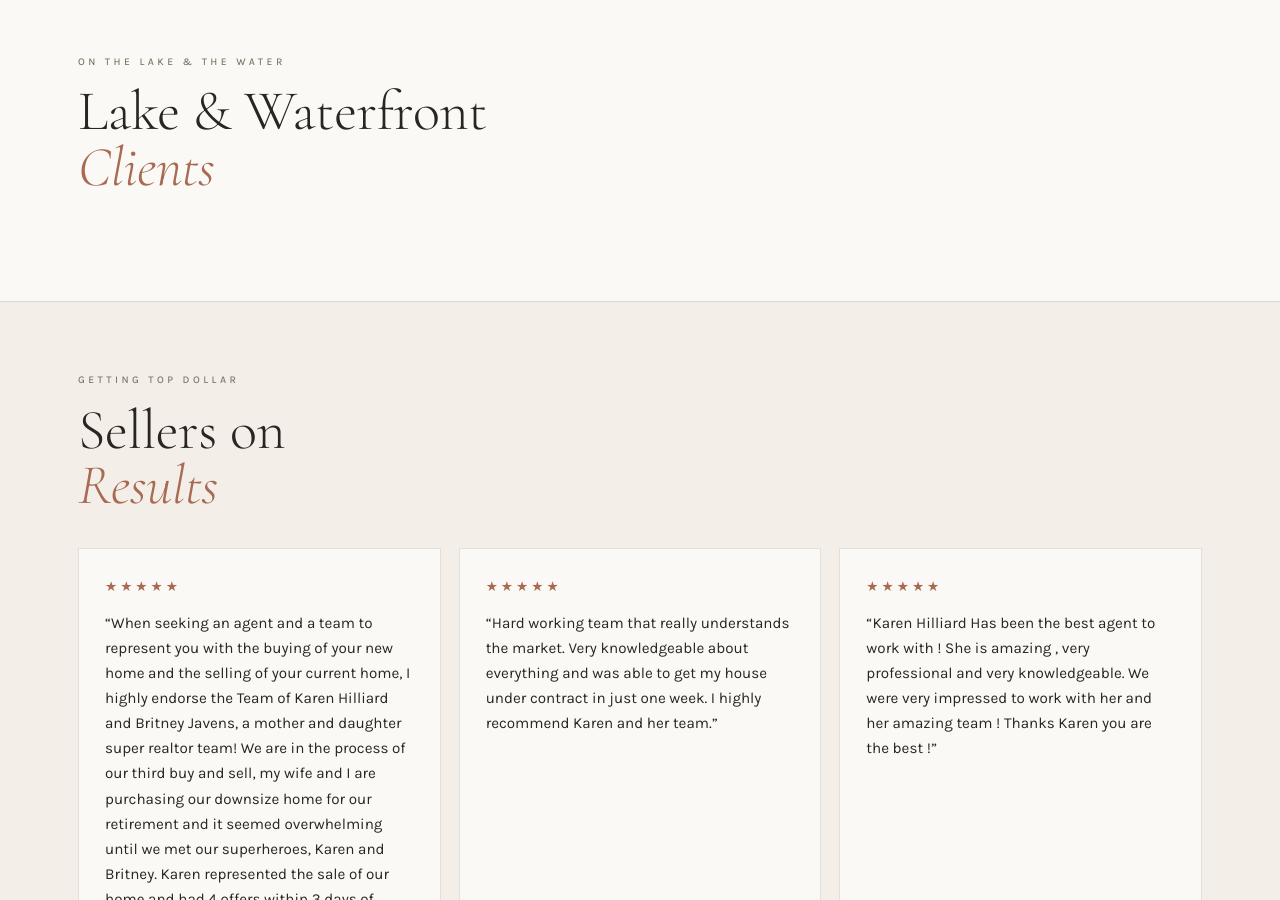
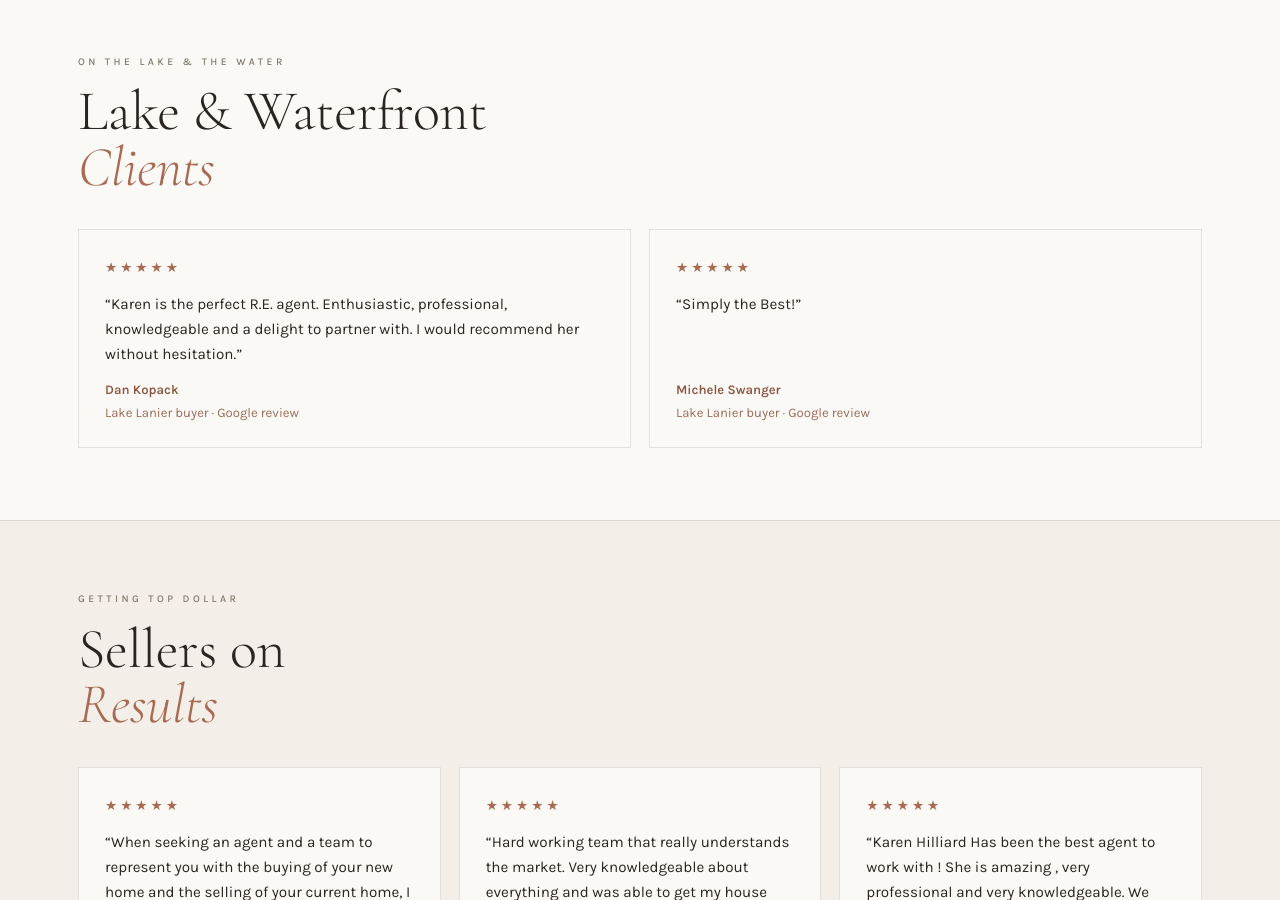
Before and after one commit to Westyn3/karen-hilliard-realtor, a Jekyll site: the page reviews.html, which Jekyll copies as it is, in a window 1280 px wide and 900 px high, scrolled down 636 px. Built offline with Jekyll 4.4.1, drawn with Linux system fonts in a browser that asks for light colours.

Commit message:
Repair lake reviews section: restore Kopack and Swanger cards and div structure eaten by earlier removal
Co-Authored-By: Claude Fable 5 <noreply@anthropic.com>
Claude-Session: https://claude.ai/code/session_01GfkB24Q1p6N12BXKbHHTG4

```diff
--- a/reviews.html
+++ b/reviews.html
@@ -138,7 +138,7 @@
     <div class="container">
       <p class="section-label">On the Lake &amp; the Water</p>
       <h2 class="section-title">Lake &amp; Waterfront<br><em>Clients</em></h2>
-      <div style="display:grid;grid-template-columns:repeat(auto-fit,minmax(300px,1fr));gap:18px;margin-top:34px;">
+      <div style="display:grid;grid-template-columns:repeat(auto-fit,minmax(300px,1fr));gap:18px;margin-top:34px;"><div style="background:var(--warm-white);border:1px solid var(--border);padding:26px 26px 22px;display:flex;flex-direction:column;gap:12px;"><div style="color:var(--gold);letter-spacing:3px;font-size:0.85rem;">★★★★★</div><p style="margin:0;font-size:0.95rem;line-height:1.65;">&ldquo;Karen is the perfect R.E. agent. Enthusiastic, professional, knowledgeable and a delight to partner with. I would recommend her without hesitation.&rdquo;</p><p style="margin:auto 0 0;font-size:0.82rem;color:var(--gold-dark);"><strong>Dan Kopack</strong><br><span style="color:inherit;opacity:0.85;">Lake Lanier buyer &middot; Google review</span></p></div><div style="background:var(--warm-white);border:1px solid var(--border);padding:26px 26px 22px;display:flex;flex-direction:column;gap:12px;"><div style="color:var(--gold);letter-spacing:3px;font-size:0.85rem;">★★★★★</div><p style="margin:0;font-size:0.95rem;line-height:1.65;">&ldquo;Simply the Best!&rdquo;</p><p style="margin:auto 0 0;font-size:0.82rem;color:var(--gold-dark);"><strong>Michele Swanger</strong><br><span style="color:inherit;opacity:0.85;">Lake Lanier buyer &middot; Google review</span></p></div></div>
     </div>
   </section>
 
```
